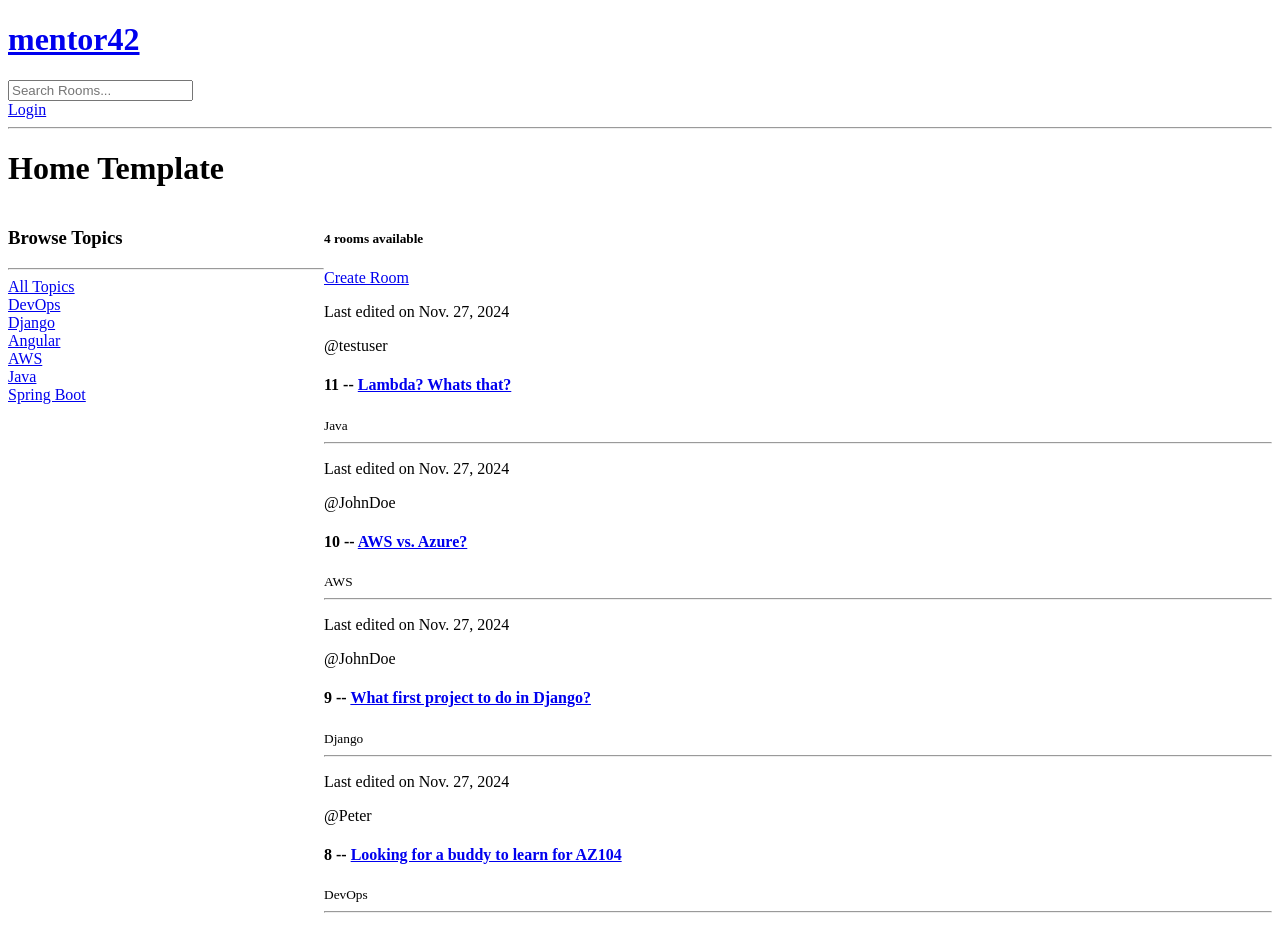
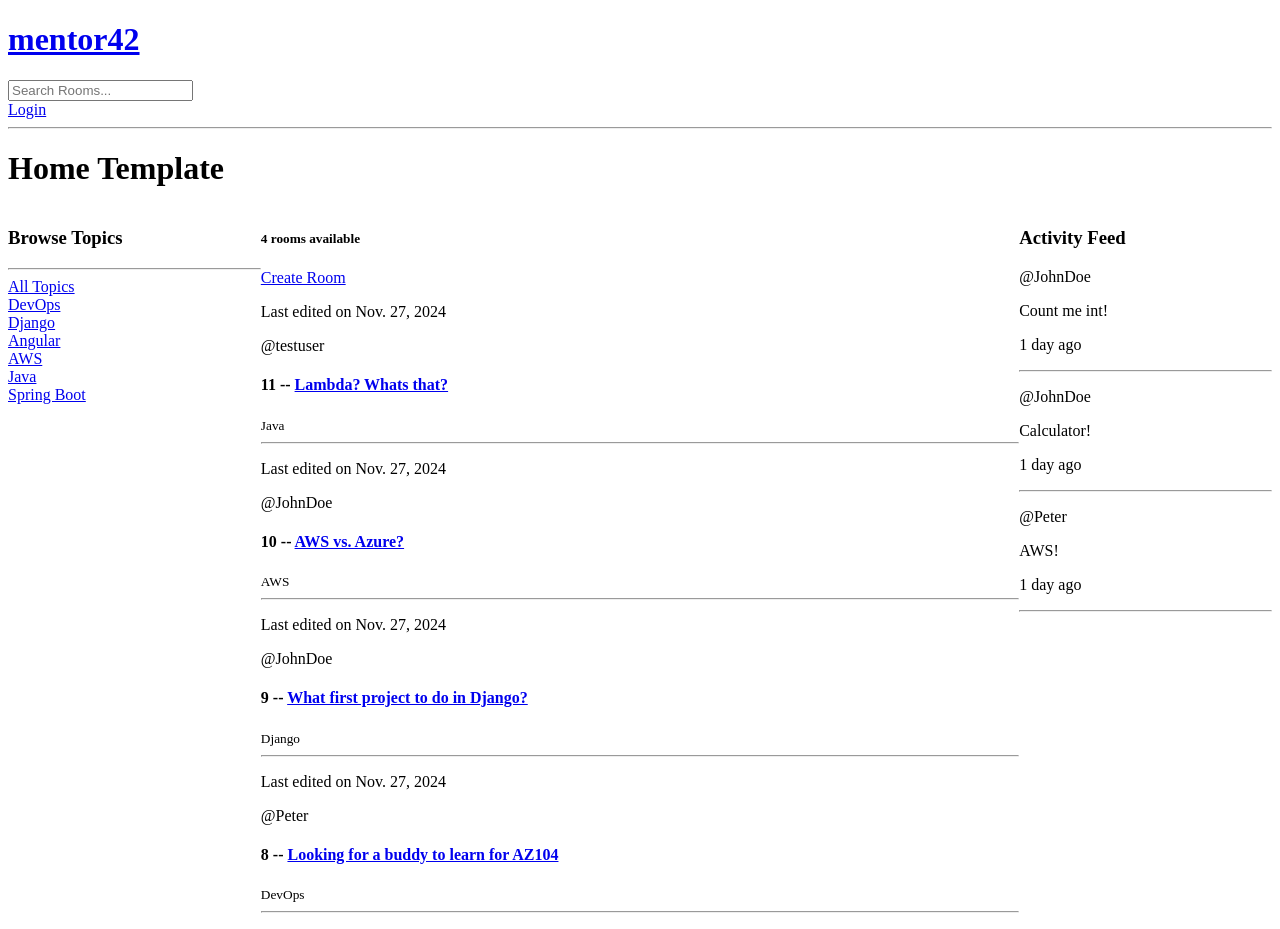
Before and after one commit to twoichai/Mentor42, a Django app: page / in a window 1280 px wide. Run offline with Django 5.2, Linux system fonts and the light colour scheme; data comes from the database, SQL or seed files in the repository.

Commit message:
[MENT-0004] feat(feed): added basic feed to the home page

```diff
--- a/base/templates/base/home.html
+++ b/base/templates/base/home.html
@@ -5,7 +5,7 @@
     <style>
         .home-container {
             display: grid;
-            grid-template-columns: 1fr 3fr;
+            grid-template-columns: 1fr 3fr 1fr;
 
         }
     </style>
@@ -50,5 +50,17 @@
                 {% endfor %}
             </div>
         </div>
+
+        <div>
+            <h3>Activity Feed</h3>
+            <div>
+                {% for message in room_messages %}
+                    <p>@{{ message.user }}</p>
+                    <p>{{ message }}</p>
+                    <p>{{ message.created|timesince  }} ago</p>
+                    <hr>
+                {% endfor %}
+            </div>
+        </div>
     </div>
 {% endblock %}
--- a/base/views.py
+++ b/base/views.py
@@ -72,8 +72,9 @@ def home(request):
 
     topics = Topic.objects.all()
     room_count = rooms.count()
+    room_messages = Message.objects.all()
 
-    context = {'rooms': rooms, 'topics': topics, 'room_count': room_count}
+    context = {'rooms': rooms, 'topics': topics, 'room_count': room_count, 'room_messages': room_messages}
     return render(request, 'base/home.html', context)
 
 
```
